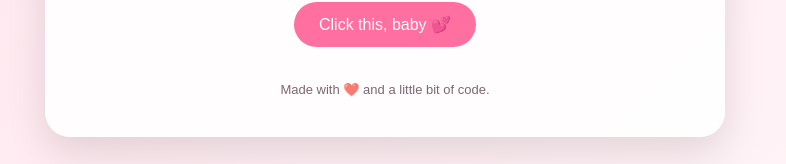
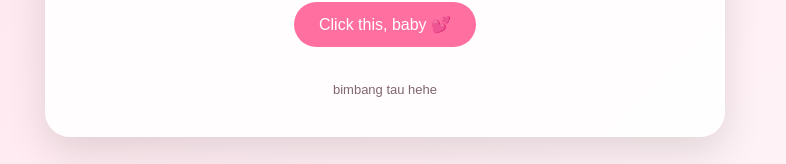
Before and after one commit to calubnathaniel40/for-my-baby, a plain HTML site: page index.html in a window 1280 px wide. Shown: the part 967-1131 px from the top of the page, without its empty margins (255-1041 px from the left). Drawn offline with Linux system fonts and the light colour scheme.

Commit message:
Update footer message

```diff
--- a/index.html
+++ b/index.html
@@ -45,7 +45,7 @@
         <p id="message"></p>
 
         <footer>
-            Made with ❤️ and a little bit of code.
+            bimbang tau hehe
         </footer>
 
     </div>
```
